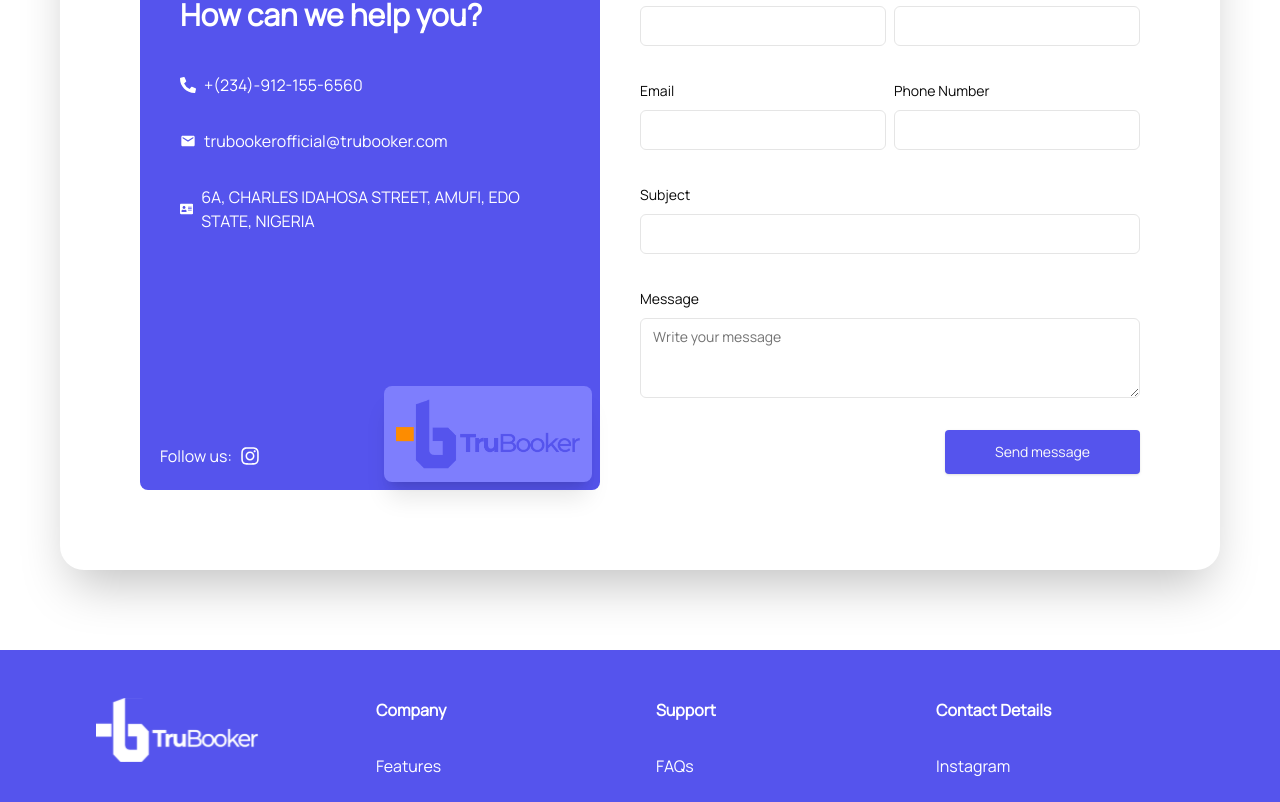
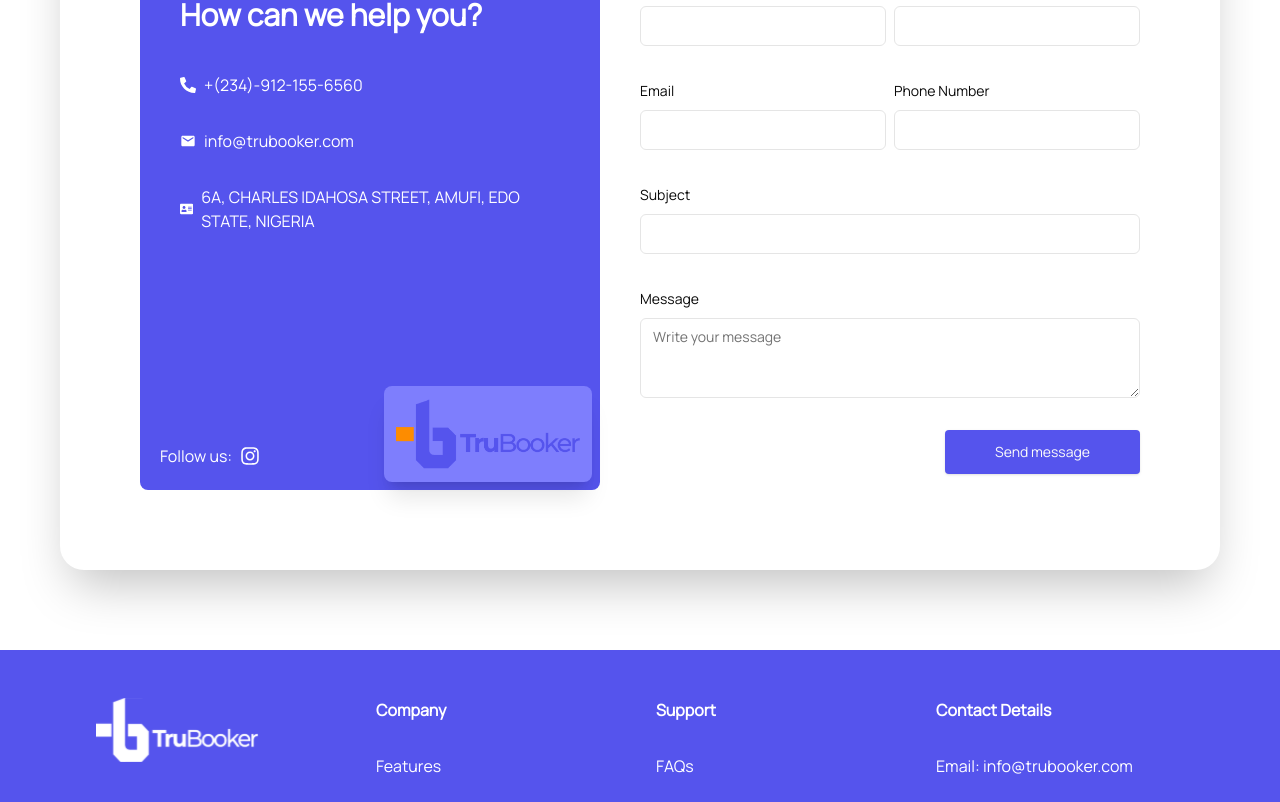
Before and after one commit to trubooker/trubooker-landing-page, a Next.js app: page /contact in a window 1280 px wide. Shown: the part 413-1215 px from the top of the page. Built offline with nearby package versions, Linux system fonts and the light colour scheme.

Commit message:
chore: update contact email and footer link

```diff
--- a/src/components/Contact/body/contactDetails/index.tsx
+++ b/src/components/Contact/body/contactDetails/index.tsx
@@ -28,8 +28,8 @@ const ContactDetails = () => {
               <li className="flex gap-x-2 my-8 mt-5 mx-auto justify-start items-center">
                 <MdEmail className="w-4 h-4" />
                 <p className="text-xs md:text-base">
-                  <Link href={"mailto:trubookerofficial@trubooker.com"}>
-                    trubookerofficial@trubooker.com
+                  <Link href={"mailto:info@trubooker.com"}>
+                    info@trubooker.com
                   </Link>
                 </p>
               </li>
--- a/src/constants/index.tsx
+++ b/src/constants/index.tsx
@@ -116,7 +116,11 @@ export const FooterLinks = [
     panel: "3",
     links: [
       {
-        title: "Instagram",
+        title: "Email: info@trubooker.com",
+        path: "mailto:info@trubooker.com",
+      },
+      {
+        title: "Instagram: @officialtrubooker",
         path: "https://www.instagram.com/officialtrubooker/profilecard/?igsh=MTVzNGcxN3ZsZ3Jjdg== ",
       },
     ],
```
